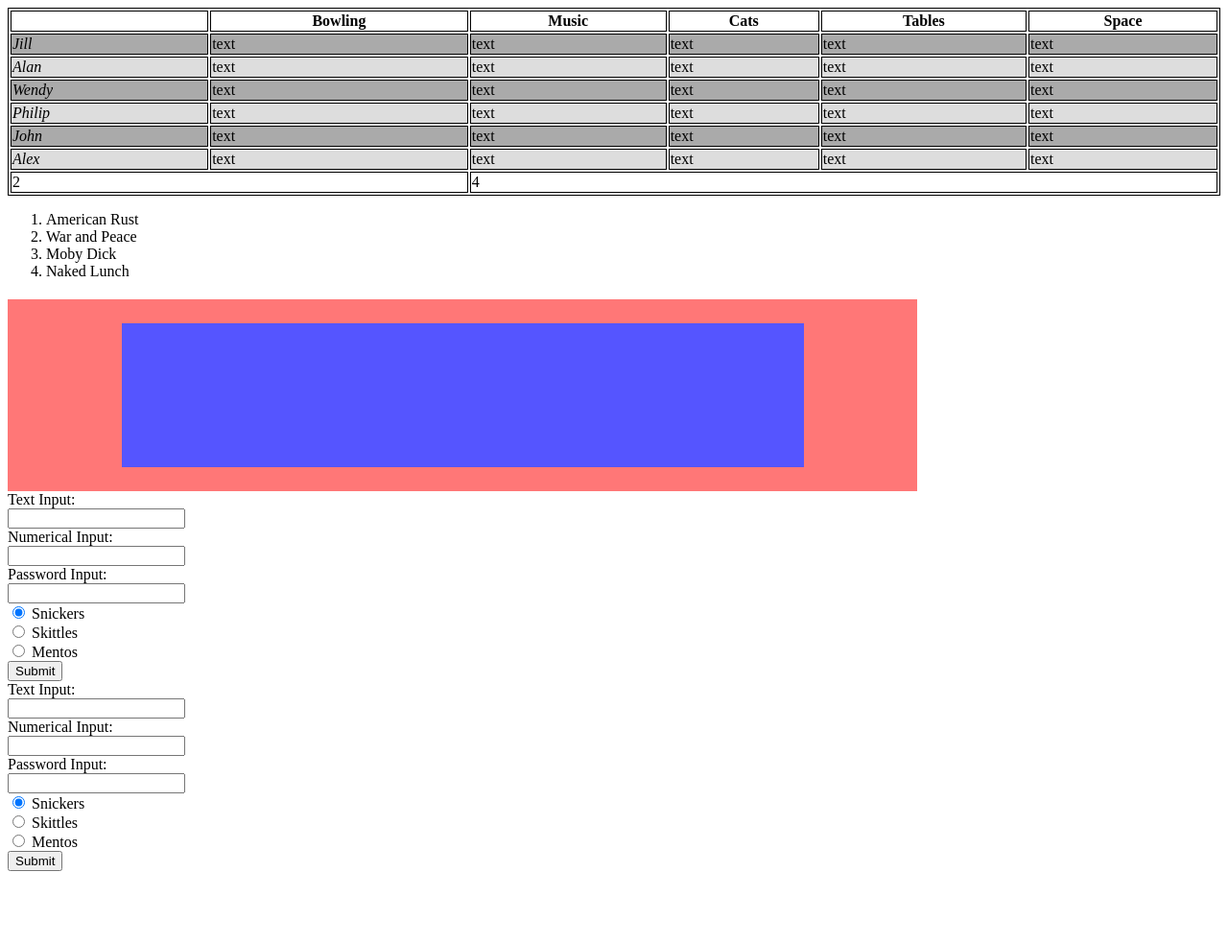
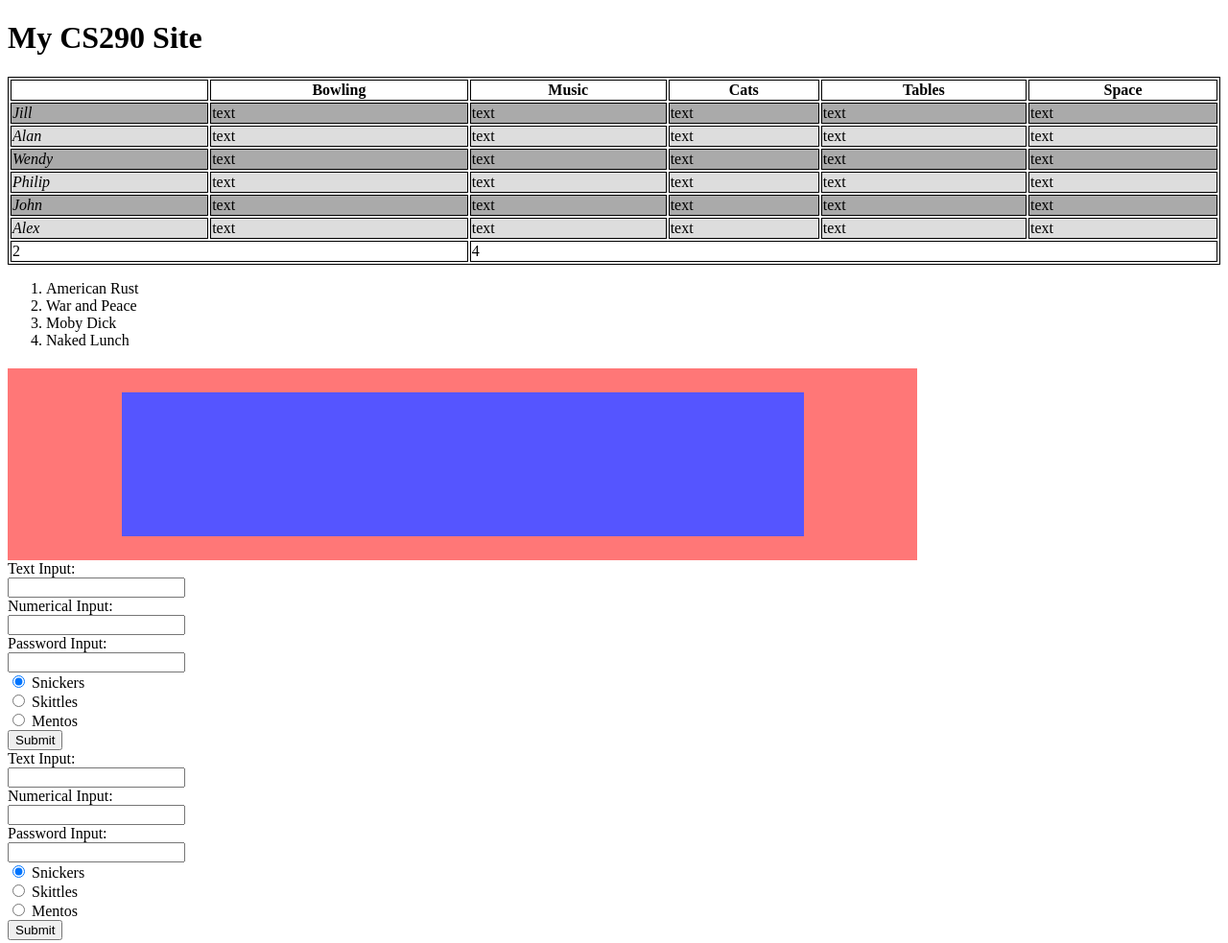
Before and after one commit to herlitzj/cs290, a website: page assets/content.html in a window 1280 px wide. Shown: the whole page at 96% size. Before the commit the page ends 916 px from the top, so only its background shows below. Drawn offline with Linux system fonts and the light colour scheme.

Commit message:
added a header

```diff
--- a/assets/content.html
+++ b/assets/content.html
@@ -1,10 +1,11 @@
 <!DOCTYPE html>
 <html>
 <head>
-    <title>My CS290 Site2</title>
+    <title>My CS290 Site</title>
     <link rel="stylesheet" type="text/css" href="style.css">
 </head>
 <body>
+<h1>My CS290 Site</h1>
 <table style="width:100%">
   <tr>
     <th></th>
```
